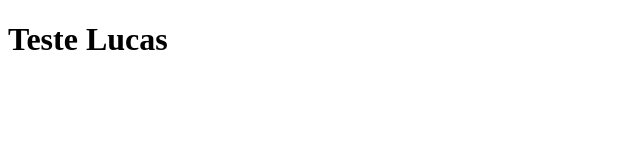
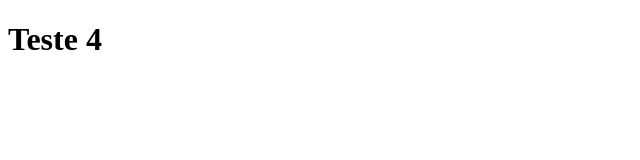
Before and after one commit to lucasledsham/clone-tabnews, a Next.js app: page / in a window 1280 px wide. Shown: the top 160 px of the page, without its empty margins (0-640 px from the left). Built offline with nearby package versions, Linux system fonts and the light colour scheme.

Commit message:
New line .gitignore

```diff
--- a/pages/index.js
+++ b/pages/index.js
@@ -1,5 +1,5 @@
 function Home() {
-  return <h1>Teste Lucas</h1>
+  return <h1>Teste 4</h1>
 }
 
 export default Home;
```
Also changed, not shown: 1 other file (tests, documents, lock files or other folders).
